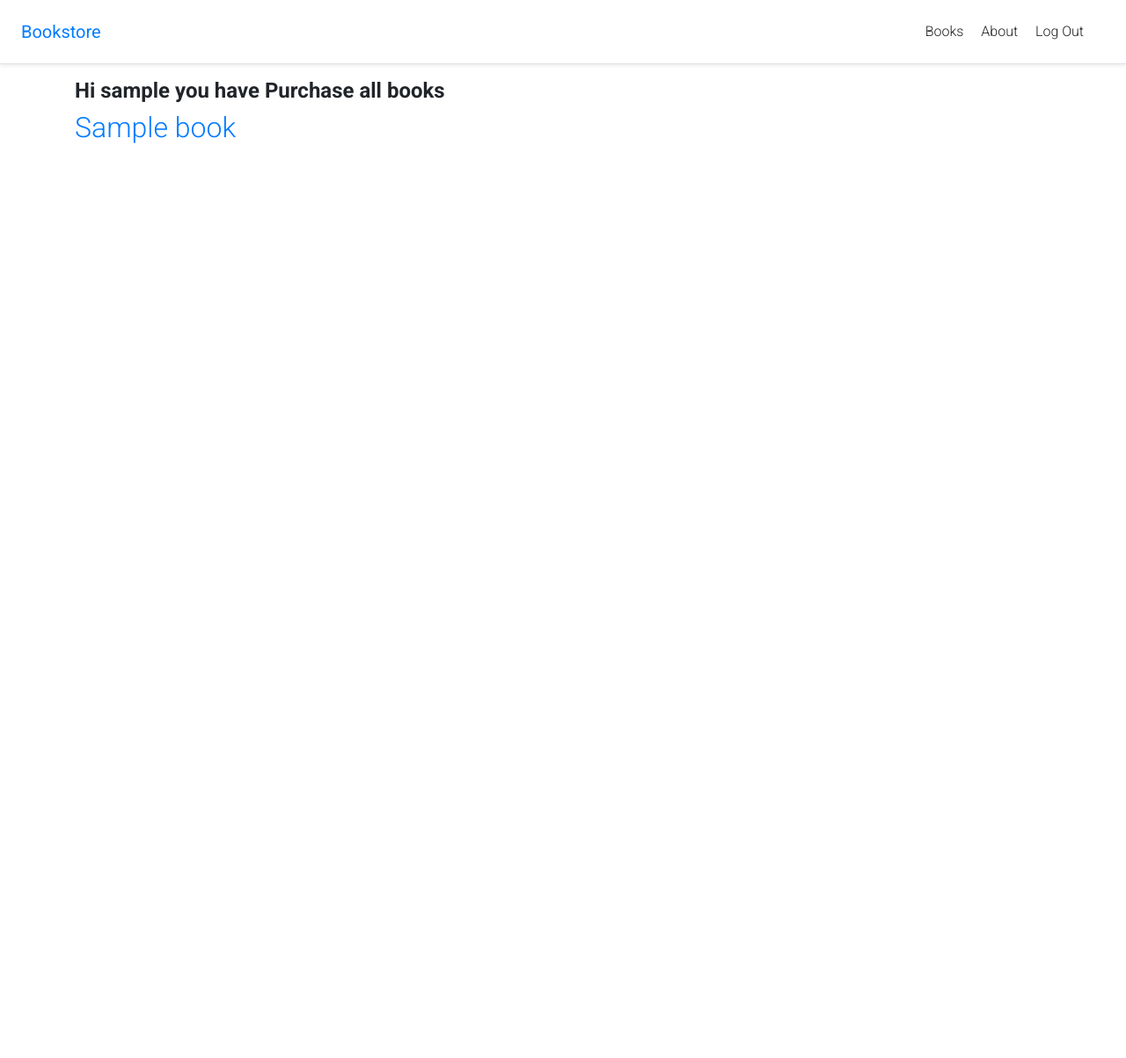
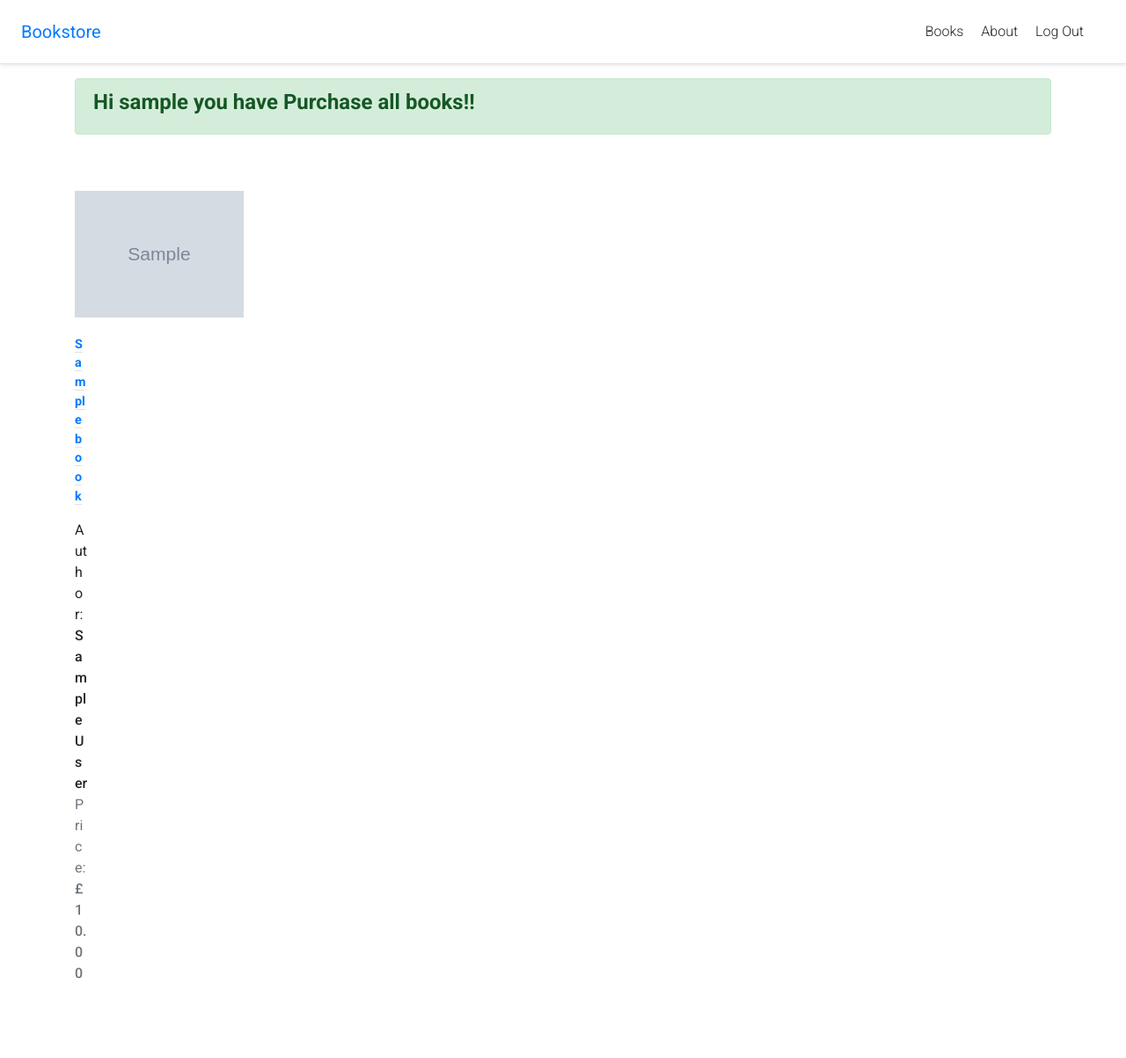
Before and after one commit to Saifurrahmanemon/s-django, a Django app: page /books/ in a window 1280 px wide. Shown: the whole page at 88% size. Before the commit the page ends 163 px from the top, so only its background shows below. Run offline with Django 3.2, Linux system fonts and the light colour scheme; a user stored in the database is signed in; tables that the repository leaves empty hold one stand-in row (values such as "Sample post"); grey boxes marked "Sample" are stand-in pictures; parts of the project's set-up code (start-up, migrations or seed data) failed here and were passed over; some libraries are stand-ins or nearby versions.

Commit message:
done with it

```diff
--- a/books/models.py
+++ b/books/models.py
@@ -3,6 +3,8 @@
 from django.contrib.auth import get_user_model
 import uuid
 import datetime
+
+
 # this is our published books model
 
 
@@ -15,7 +17,8 @@
     title = models.CharField(max_length=200)
     author = models.CharField(max_length=100)
     price = models.DecimalField(max_digits=6, decimal_places=2)
-    publication_date = models.DateField(default=datetime.date.today ,verbose_name='book published date')
+    publication_date = models.DateField(
+        default=datetime.date.today, verbose_name='book published date')
     cover = models.ImageField(upload_to='covers/', blank=True)
 
     class Meta:
--- a/static/css/base.css
+++ b/static/css/base.css
@@ -1,4 +1,5 @@
 .bookcover {
-  height: 200px;
-  width: auto;
+  height: 100%;
+  width: 15vw;
+  object-fit: cover;
 }
--- a/templates/book/book_detail.html
+++ b/templates/book/book_detail.html
@@ -13,12 +13,18 @@
 <div>
   <h3>Reviews</h3>
   <ul>
+
+    {% if not book.reviews.all %}
+    no review
+    {% else %}
     {% for review in book.reviews.all %}
     <li>{{review.review}} <br>
       <p>({{review.author}})</p>
       <p>{{review.date_created}}</p>
     </li>
     {% endfor %}
+    {% endif %}
+
   </ul>
 </div>
 
--- a/templates/book/book_list.html
+++ b/templates/book/book_list.html
@@ -5,16 +5,45 @@
 {% block content %}
 
 {% if perms.books.special_status %}
-<h4 class="font-weight-bold"> Hi {{user.username}} you have Purchase all books</h4>
-{% else %}
-<a href="{% url 'orders' %}" class="btn btn-success waves-effect">Purchase All Books</a>
-{% endif %}
+<div class="alert alert-success" role="alert" data-mdb-color="success">
+  <h4 class="alert-heading font-weight-bold border-bottom">Hi {{user.username}} you have Purchase all books!!</h4>
+  {% else %}
+  <div class="alert alert-primary align-item-center" role="alert" data-mdb-color="alert-primary">
+    <a class="font-weight-bold" href="{% url 'orders' %}">Purchase All Books</a>
+  </div>
+  {% endif %}
+</div>
 
-{% for book in book_list %}
 
-<div>
-  <h2>
-    <a href="{{ book.get_absolute_url }}">{{book.title}}</a>
-  </h2>
+
+<div class="container">
+  <div class="row ">
+    <div class="pb-3">
+      <div class="album py-5">
+        <div class="row row-cols-1 row-cols-sm-2 row-cols-md-5 g-3">
+          {% for book in book_list %}
+          <div class="col">
+            <div class="card border-0">
+              {% if book.cover %}
+              <img class="bookcover" src="{{book.cover.url}}" alt="{{book.title}}" />
+              {% endif %}
+
+              <div class="card-body px-0">
+                <p class="card-text">
+                  <a class="font-weight-bold hoverable border-bottom"
+                    href="{{ book.get_absolute_url }}">{{book.title}}</a>
+                </p>
+                <div>Author: <strong>{{book.author}}</strong></div>
+                <div class="text-muted">Price: <strong>£{{book.price}}</strong></div>
+
+              </div>
+            </div>
+          </div>
+          {% endfor %}
+        </div>
+      </div>
+    </div>
+
+  </div>
 </div>
-{% endfor %} {% endblock content %}
+{% endblock content %}
--- a/templates/home.html
+++ b/templates/home.html
@@ -7,7 +7,8 @@
 {% if user.is_authenticated %} <br />
 
 <form class="form-inline mt-2 mt-md-0" method="get" action="{% url 'search_results' %}">
-    <input type="text" name="q" class="form-control mr-sm-2" placeholder="Search" aria-label="Search">
+    <input type="text" name="q" class="form-control mr-sm-2" placeholder="Search" aria-label="Search"><i
+        class="fas fa-search" aria-hidden="true"></i>
 </form>
 
 Hi {{user.email}} <br />
```
Also changed, not shown: books/views.py (+6 -1 lines).
